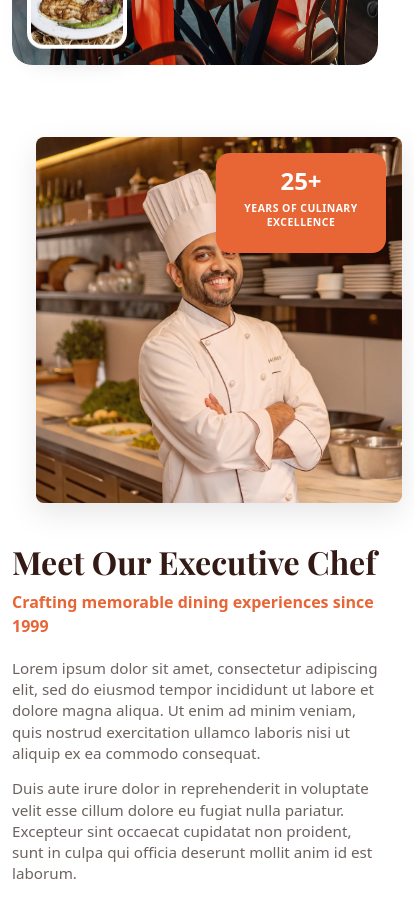
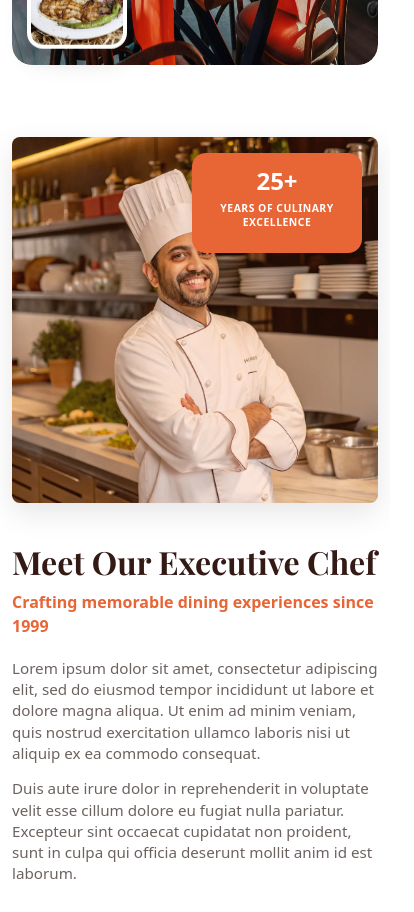
Before and after one commit to hashemabokasem2-creator/Restaurant-website, a React (Vite) app: page / in a window 390 px wide. Shown: the part 1040-1952 px from the top of the page, 414 px wide, since content can reach past the window. Built offline with nearby package versions, Linux system fonts and the light colour scheme.

Commit message:
Fixed some errors preventing responsiveness on small screens.

```diff
--- a/src/sectionchef.jsx
+++ b/src/sectionchef.jsx
@@ -9,7 +9,7 @@ function Sectionchef() {
     <>
       <section className="container mt-5">
         <div className="row food gap-3">
-          <div className="col-md-5 mb-4 mt-4 ms-5">
+          <div className="col-lg-5 mb-4 mt-4">
             <div className="chef-image-wrapper">
               <img
                 src={imagechef}
@@ -23,7 +23,7 @@ function Sectionchef() {
               </div>
             </div>
           </div>
-          <div className="col-md-5">
+          <div className="col-lg-5">
             <div className="chef-content-wrapper">
               <h2 className="chef-title">Meet Our Executive Chef</h2>
               <p className="chef-subtitle">
--- a/src/sectionmeals.jsx
+++ b/src/sectionmeals.jsx
@@ -90,7 +90,7 @@ function Meals() {
           </div>
         </div>
         <div className="row table">
-          <div className="col-3 texts">
+          <div className="col-md-5 texts">
             <a href="#" className="btn-primary-custom hover-up">
               <span className="download-icon-circle">
                 <i className="bi bi-download"></i>
```
